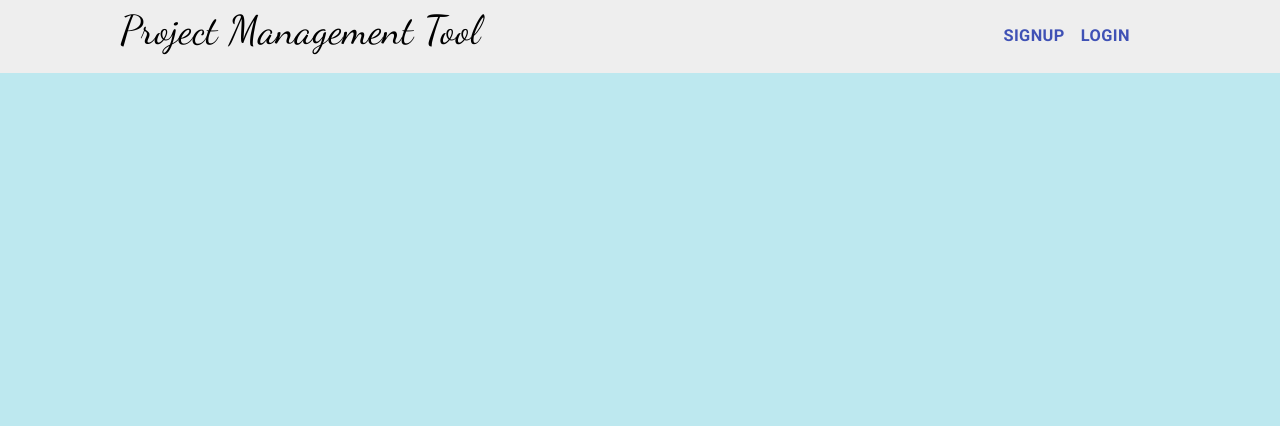
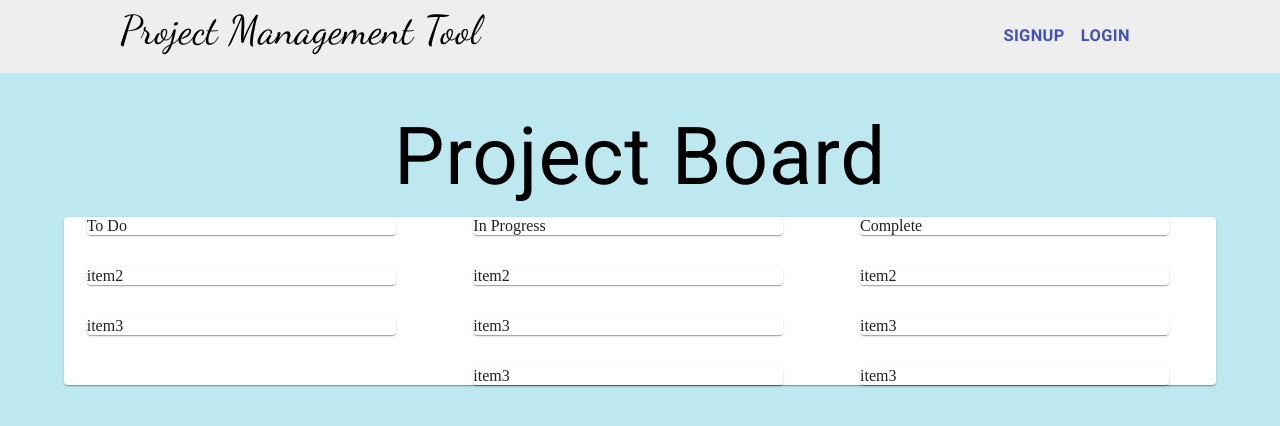
Before and after one commit to Thewa55/Project-Management-Tool, a React (Create React App) app in the folder ppmtool-react-client/: page /projectboard/1 in a window 1280 px wide. Shown: the top 426 px of the page. Built offline with nearby package versions, Linux system fonts and the light colour scheme.

Commit message:
Added project board containers and adjusted columns for it

```diff
--- a/ppmtool-react-client/src/App.js
+++ b/ppmtool-react-client/src/App.js
@@ -3,6 +3,7 @@ import Navbar from './components/Navbar';
 import Dashboard from "./pages/Dashboard";
 import Createproject from "./pages/Createproject";
 import Updateproject from './pages/Updateproject';
+import Projectboard from './pages/Projectboard'
 import 'typeface-roboto';
 import { BrowserRouter as Router, Route } from "react-router-dom";
 import { Provider } from 'react-redux';
@@ -17,6 +18,7 @@ function App() {
           <Route exact path="/" component={Dashboard} />
           <Route exact path="/createproject" component={Createproject} />
           <Route exact path="/updateproject/:id" component={Updateproject} />
+          <Route exact path="/projectboard/:id" component={Projectboard} />
         </div>
       </Router>
     </Provider>
--- a/ppmtool-react-client/src/components/ProjectItems/index.js
+++ b/ppmtool-react-client/src/components/ProjectItems/index.js
@@ -54,7 +54,7 @@ export default function ProjectItems(props) {
         </Grid>
         <Grid item xs={12} md={3}>
             <Grid container direction="row" justify="center" alignItems="center" className={classes.innerGrid}>
-              <Button className={classes.button} variant="outlined">Board</Button>
+              <Button className={classes.button} variant="outlined" href={`/projectboard/${props.project.projectIdentifier}`}>Board </Button>
               <Button className={classes.button} variant="outlined" href={`/updateproject/${props.project.projectIdentifier}`} color="primary">Update</Button>
               <DeleteModal projectId={props.project.projectIdentifier}/>
             </Grid>
--- a/ppmtool-react-client/src/pages/Projectboard.js
+++ b/ppmtool-react-client/src/pages/Projectboard.js
@@ -1,10 +1,102 @@
 import React from 'react';
+import { Grid, withStyles, Typography, Button,Paper } from '@material-ui/core';
+import { makeStyles, useTheme } from '@material-ui/core/styles';
+
+const useStyles = makeStyles((theme) => ({
+  root: {
+    flexGrow: 1
+  },
+  boardStyling: {
+    marginTop: theme.spacing(3)
+  },
+  title: {
+    fontSize: "5em",
+    [theme.breakpoints.down("sm")]:{
+      fontSize: "3em"
+    }
+  },
+  outerPaper:{
+    width: "90%",
+  },
+  paper:{
+    margin: "1em",
+    width: "80%"
+  }
+}));
 
 export default function Projectboard() {
 
+
+  const classes = useStyles();
+  const theme = useTheme();
+
+
+  function Todo() {
+    return (
+      <React.Fragment>
+          <Paper className={classes.paper}>To Do</Paper>
+          <Paper className={classes.paper}>item2</Paper>
+          <Paper className={classes.paper}>item3</Paper>
+      </React.Fragment>
+    );
+  }
+
+  function InProgress() {
+    return (
+      <React.Fragment>
+          <Paper className={classes.paper}>In Progress</Paper>
+
+          <Paper className={classes.paper}>item2</Paper>
+
+          <Paper className={classes.paper}>item3</Paper>
+
+          <Paper className={classes.paper}>item3</Paper>
+
+      </React.Fragment>
+    );
+  }
+
+  function Complete() {
+    return (
+      <React.Fragment>
+          <Paper className={classes.paper}>Complete</Paper>
+
+          <Paper className={classes.paper}>item2</Paper>
+
+          <Paper className={classes.paper}>item3</Paper>
+
+          <Paper className={classes.paper}>item3</Paper>
+
+      </React.Fragment>
+    );
+  }
+
   return(
-      <>
-       <h1>Hello Welcome to Projectboard</h1>
-      </>
+    <div className={classes.root}>
+      <Grid container direction="row" justify="center" alignItems="center" className={classes.boardStyling}>
+        <Typography className={classes.title}>
+          Project Board
+        </Typography>
+        <Paper className={classes.outerPaper}>
+          <Grid container direction="row" justify="center" spacing={1} >
+            <Grid container md={4}>
+              <Grid container item direction="column" justify="flex-start" alignItems="center" md={12} spacing={3}>
+                <Todo />
+              </Grid>
+            </Grid>
+            <Grid container md={4}>
+            <Grid container item direction="column" justify="flex-start" alignItems="center" md={12} spacing={3}>
+              <InProgress />
+            </Grid>
+            </Grid>
+            <Grid container md={4}>
+            <Grid container item direction="column" justify="flex-start" alignItems="center" md={12} spacing={3}>
+              <Complete />
+            </Grid>
+            </Grid>
+          </Grid>
+        </Paper>
+      </Grid>
+    </div>
   )
 }
--- a/ppmtool-react-client/src/reducers/index.js
+++ b/ppmtool-react-client/src/reducers/index.js
@@ -1,8 +1,10 @@
 import { combineReducers } from 'redux';
 import errorReducer from './errorReducer'
 import projectReducer from './projectReducer'
+import backlogReducer from './backlogReducer'
 
 export default combineReducers ({
   errors: errorReducer,
-  projects: projectReducer
+  projects: projectReducer,
+  backlog: backlogReducer
 })
```
